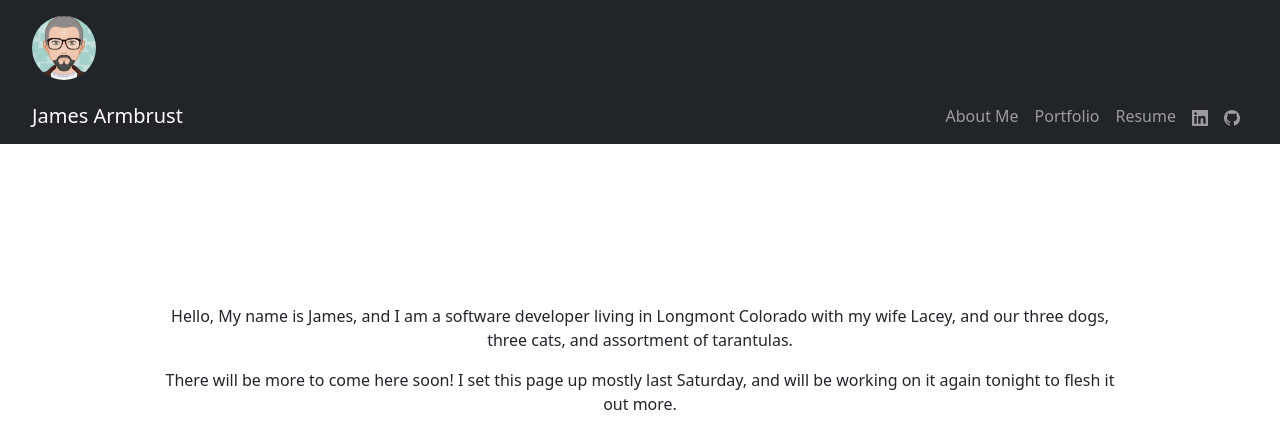
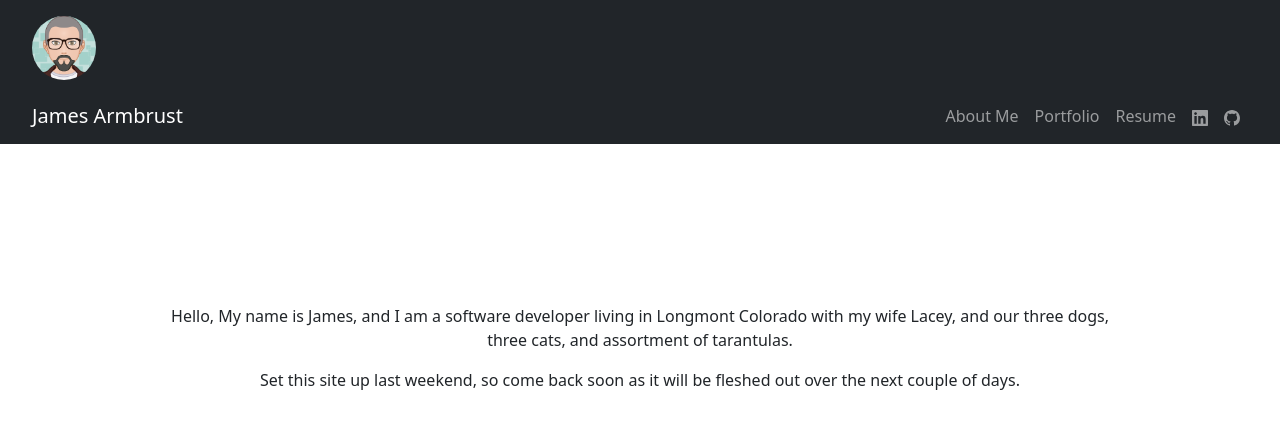
Before and after one commit to jarmbrust/homepagedev1, a React (Create React App) app: page / in a window 1280 px wide. Shown: the top 448 px of the page. Built offline with nearby package versions, Linux system fonts and the light colour scheme.

Commit message:
quick update

```diff
--- a/src/App.scss
+++ b/src/App.scss
@@ -20,8 +20,6 @@
     padding-left: 2rem;
     padding-top: 1rem;
     vertical-align: middle;
-    // justify-content: center;
-    // flex-direction: column;
     background-color: #212529;
   }
 
--- a/src/Intro/index.jsx
+++ b/src/Intro/index.jsx
@@ -9,7 +9,7 @@ export const Intro = () => {
           Hello, My name is James, and I am a software developer living in Longmont Colorado with my wife Lacey, and our three dogs, three cats, and assortment of tarantulas.
         </p>
         <p>
-          There will be more to come here soon!  I set this page up mostly last Saturday, and will be working on it again tonight to flesh it out more.
+          Set this site up last weekend, so come back soon as it will be fleshed out over the next couple of days.
         </p>
       </div>
     </>
--- a/src/NavbarMain/index.jsx
+++ b/src/NavbarMain/index.jsx
@@ -12,7 +12,7 @@ export const NavbarMain = () => {
 
   const renderTooltip = props => (
     <Tooltip id="tooltip-right" {...props}>
-      A rather inccurate avatar of me...
+      A rather inaccurate avatar of me...
     </Tooltip>
   );
 
```
